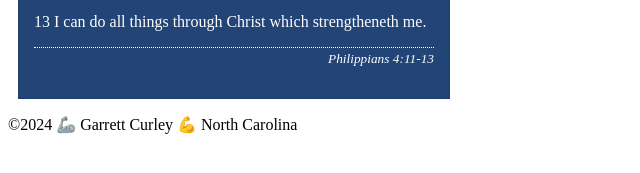
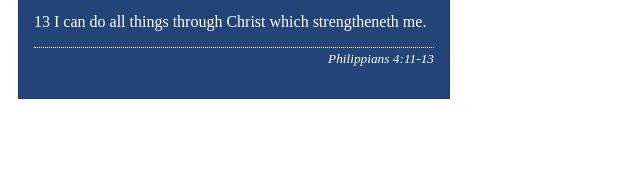
Before and after one commit to ohgarrettc/wdd130, a plain HTML site: page week02/box-model.html in a window 1280 px wide. Shown: the part 187-360 px from the top of the page, without its empty margins (0-640 px from the left). Drawn offline with Linux system fonts and the light colour scheme.

Commit message:
removed footer

```diff
--- a/week02/box-model.html
+++ b/week02/box-model.html
@@ -22,8 +22,5 @@
             <p></p>
         </div>
     </main>
-    <footer>
-        <p>&copy;2024 🦾 Garrett Curley 💪 North Carolina</p>
-    </footer>
 </body>
 </html>
```
